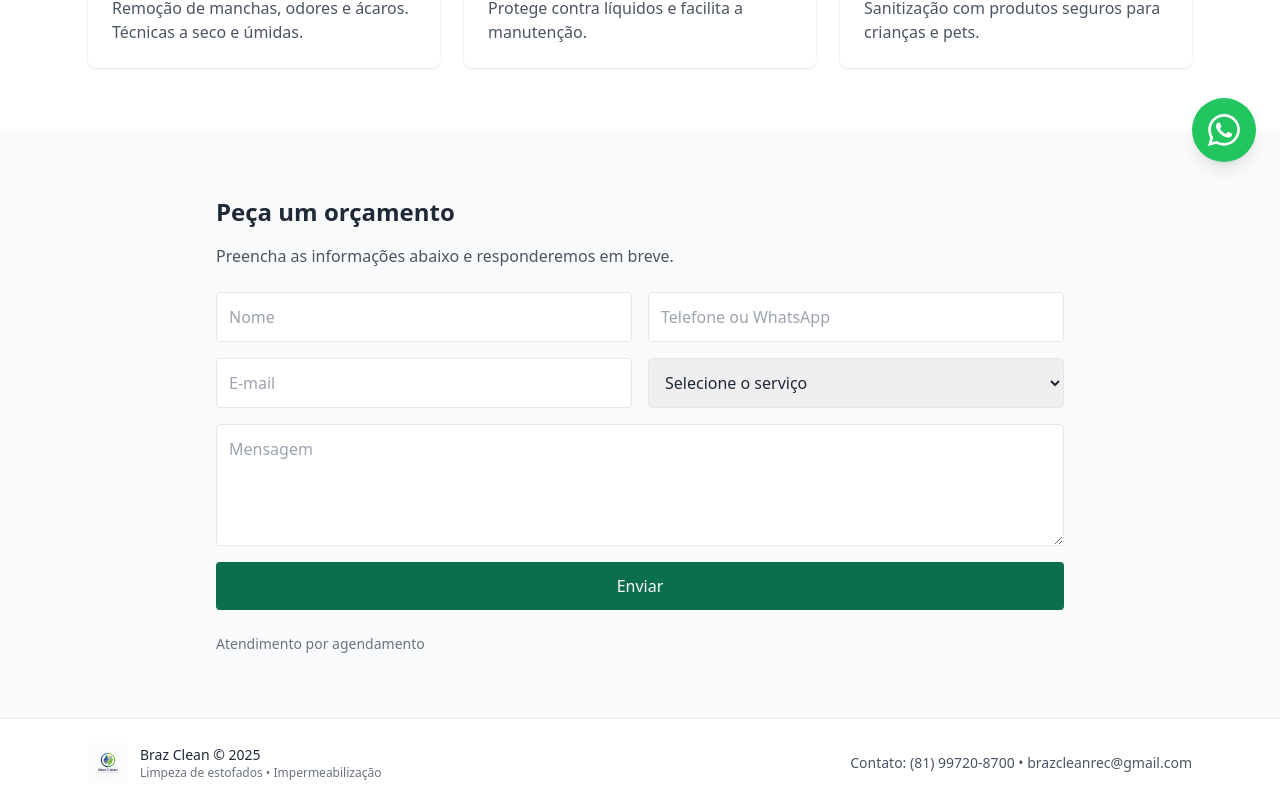
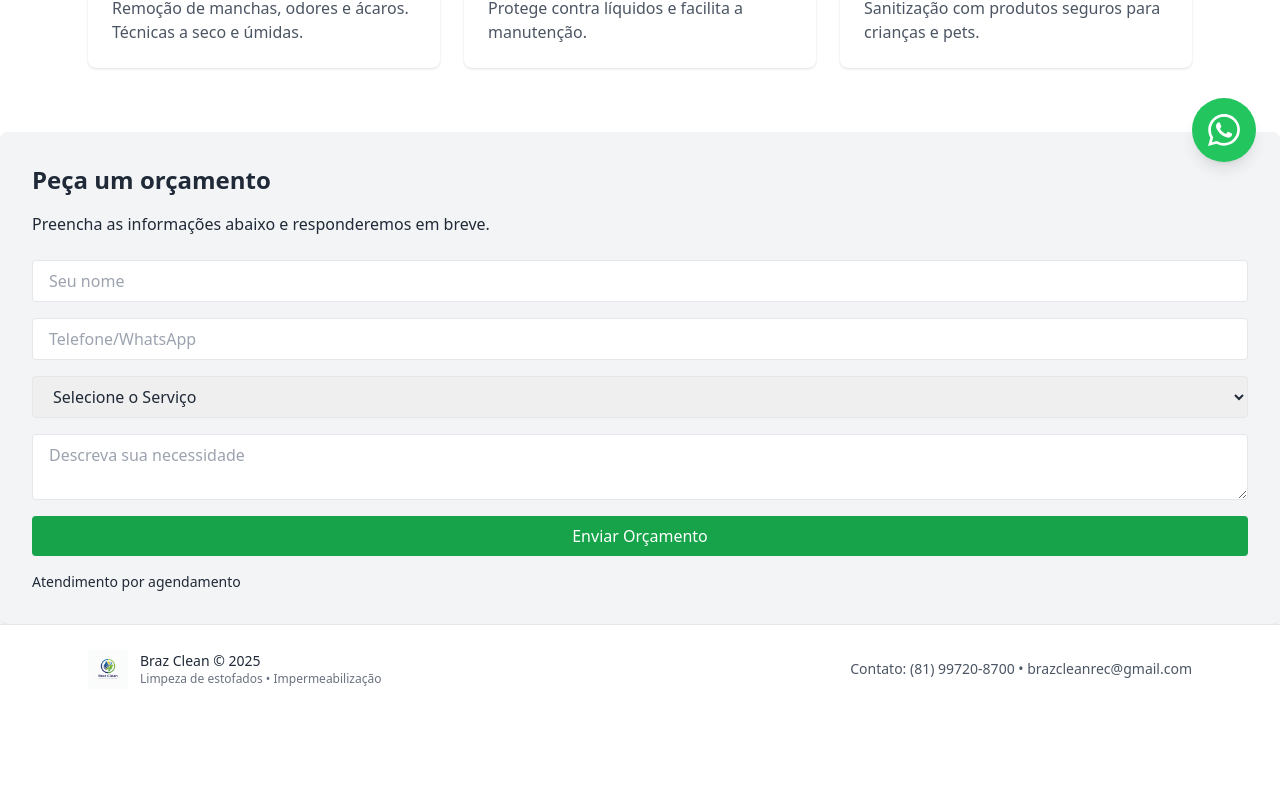
Before and after one commit to FelipeDevRec/BrazClean, a React (Vite) app: page / in a window 1280 px wide. Shown: the part 614-1421 px from the top of the page. After the commit the page ends 1327 px from the top, so only its background shows below. Built offline with nearby package versions, Linux system fonts and the light colour scheme.

Commit message:
Formulário enviando os dados preenchidos para o e-mail

```diff
--- a/src/components/Contact.jsx
+++ b/src/components/Contact.jsx
@@ -1,26 +1,60 @@
-import React from 'react'
+import React, { useRef } from 'react';
+import emailjs from 'emailjs-com';
 
-export default function Contact(){
+export default function Contact() {
+  const form = useRef();
+
+  const sendEmail = (e) => {
+    e.preventDefault();
+    emailjs.sendForm(
+      import.meta.env.VITE_SERVICE_ID,     // Service ID
+      import.meta.env.VITE_TEMPLATE_ID,    // Template ID
+      form.current,
+      import.meta.env.VITE_PUBLIC_KEY    // Public Key
+    ).then((result) => {
+        alert('Orçamento enviado com sucesso! Obrigado pelo contato.');
+        form.current.reset();
+    }, (error) => {
+        alert('Erro ao enviar orçamento. Tente novamente.');
+    });
+  };
+
   return (
-    <section id="contact" className="py-16 bg-gray-50">
-      <div className="max-w-4xl mx-auto px-6">
-        <h3 className="text-2xl font-bold mb-4">Peça um orçamento</h3>
-        <p className="mb-6 text-gray-600">Preencha as informações abaixo e responderemos em breve.</p>
-        <form className="grid gap-4 md:grid-cols-2">
-          <input placeholder="Nome" className="p-3 rounded border" />
-          <input placeholder="Telefone ou WhatsApp" className="p-3 rounded border" />
-          <input placeholder="E-mail" className="p-3 rounded border" />
-          <select className="p-3 rounded border">
-            <option>Selecione o serviço</option>
-            <option>Limpeza de Estofados</option>
-            <option>Impermeabilização</option>
-            <option>Higienização</option>
-          </select>
-          <textarea placeholder="Mensagem" className="p-3 rounded border md:col-span-2" rows="4"></textarea>
-          <button type="button" className="md:col-span-2 px-5 py-3 rounded bg-primary text-white">Enviar</button>
-        </form>
-        <p className="mt-6 text-sm text-gray-500">Atendimento por agendamento</p>
-      </div>
+    <section className="p-8 bg-gray-100 rounded-lg shadow-md">
+      <h3 className="text-2xl font-bold mb-4">Peça um orçamento</h3>
+      <p className="mb-6">Preencha as informações abaixo e responderemos em breve.</p>
+      <form ref={form} onSubmit={sendEmail} className="grid gap-4">
+        <input
+          type="text"
+          name="nome"
+          placeholder="Seu nome"
+          required
+          className="border rounded px-4 py-2"
+        />
+        <input
+          type="tel"
+          name="telefone"
+          placeholder="Telefone/WhatsApp"
+          required
+          className="border rounded px-4 py-2"
+        />
+        <select name="servico" required className="border rounded px-4 py-2">
+          <option value="">Selecione o Serviço</option>
+          <option value="Limpeza de Estofados">Limpeza de Estofados</option>
+          <option value="Impermeabilização">Impermeabilização</option>
+          <option value="Higienização">Higienização</option>
+        </select>
+        <textarea
+          name="descricao"
+          placeholder="Descreva sua necessidade"
+          required
+          className="border rounded px-4 py-2"
+        />
+        <button type="submit" className="bg-green-600 text-white rounded px-6 py-2 hover:bg-green-700 transition">
+          Enviar Orçamento
+        </button>
+      </form>
+      <p className="mt-4 text-sm">Atendimento por agendamento</p>
     </section>
-  )
+  );
 }
```
Also changed, not shown: 2 other files (tests, documents, lock files or other folders).
